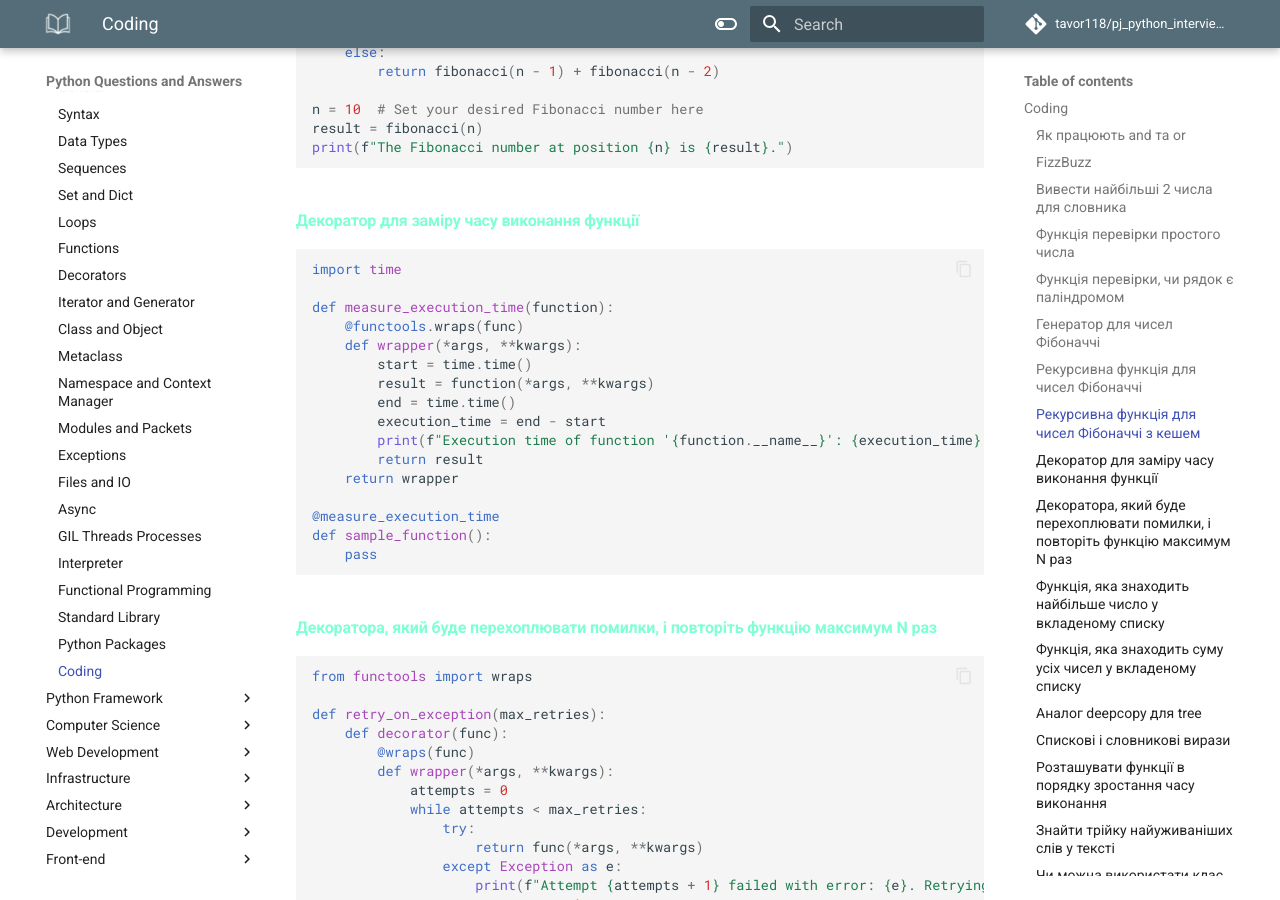
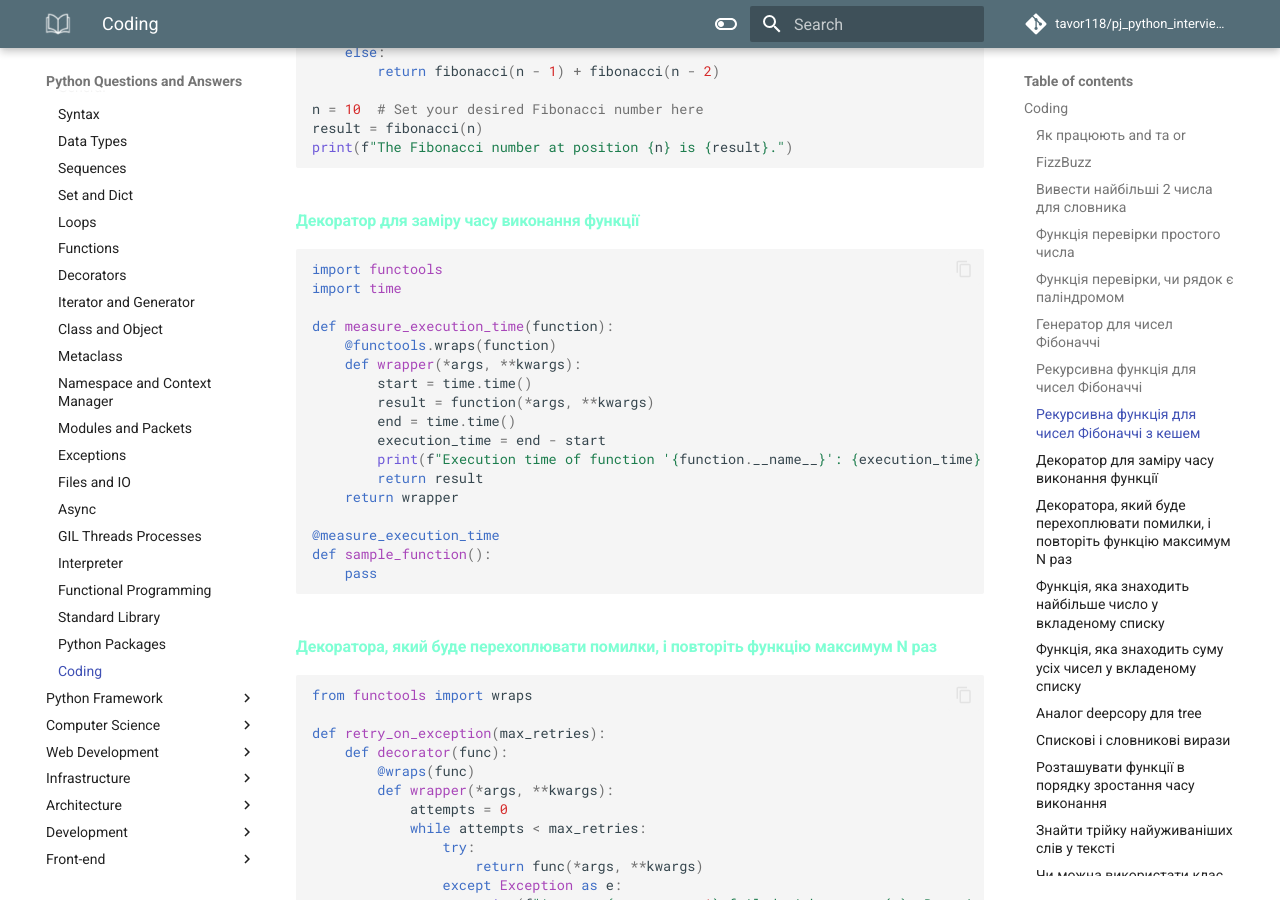
Before and after one commit to tavor118/pj_python_interview_questions_and_answers, an MkDocs documentation site: the page built from docs/python/coding.md, in a window 1280 px wide and 900 px high, scrolled down 3509 px. Built offline with MkDocs 1.6.1 and Material for MkDocs 9.7.7, drawn with Linux system fonts in a browser that asks for light colours; comment, search, counter and statistics services are not loaded.

Commit message:
fix: correct functools.wraps usage in execution time decorator

````diff
--- a/docs/python/coding.md
+++ b/docs/python/coding.md
@@ -190,10 +190,11 @@ print(f"The Fibonacci number at position {n} is {result}.")
 ### Декоратор для заміру часу виконання функції
 
 ```python
+import functools
 import time
 
 def measure_execution_time(function):
-	@functools.wraps(func)
+    @functools.wraps(function)
     def wrapper(*args, **kwargs):
         start = time.time()
         result = function(*args, **kwargs)
````
